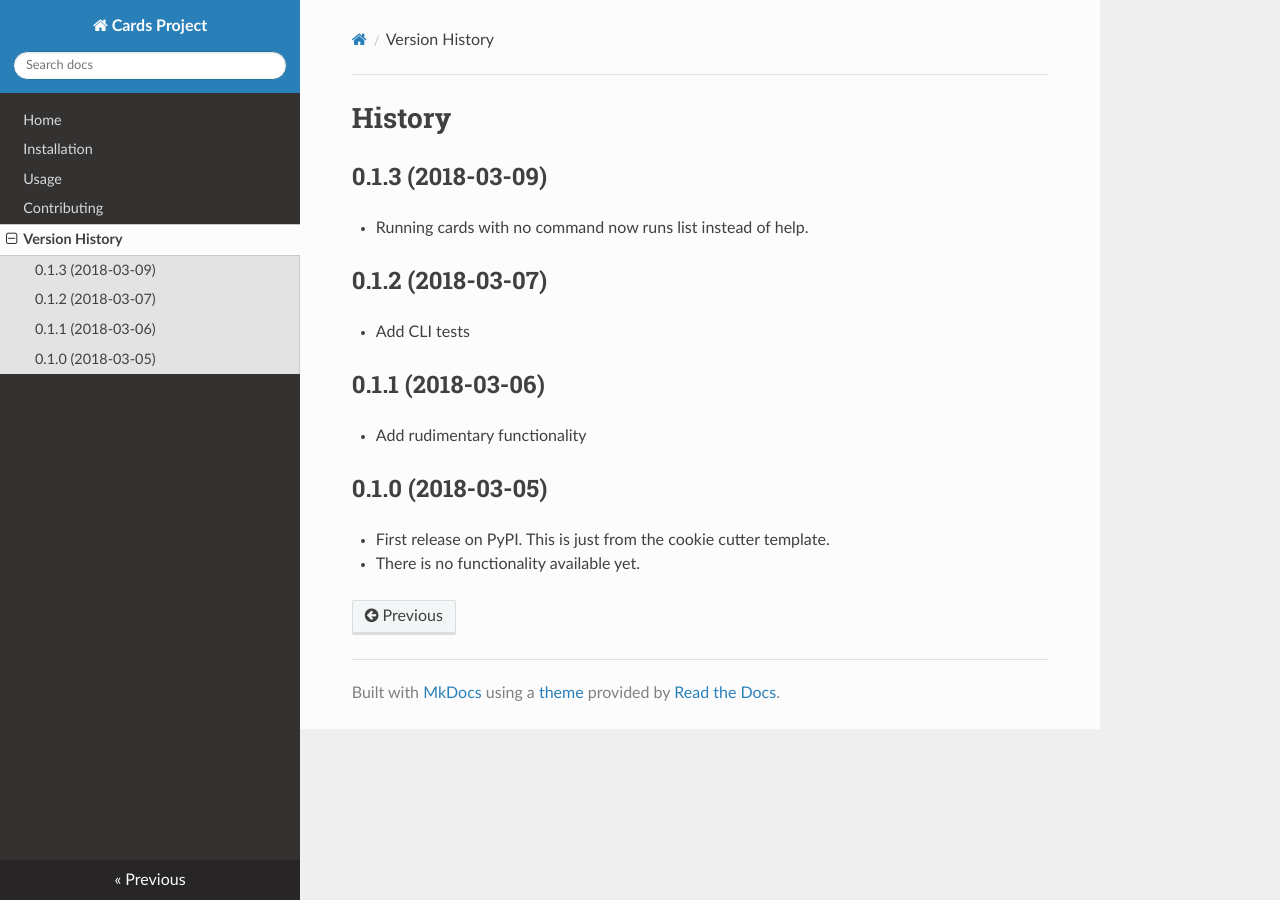
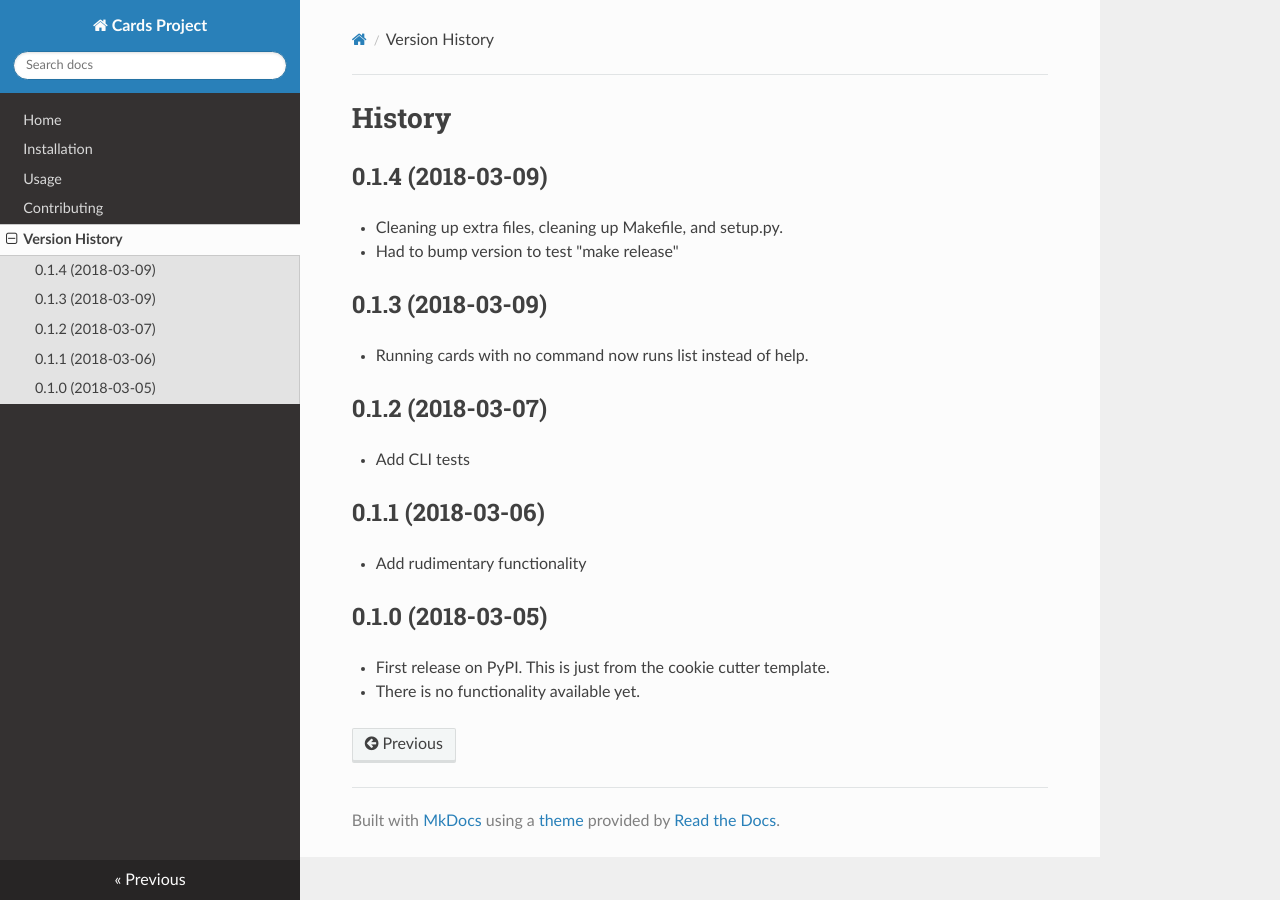
Before and after one commit to okken/cards, an MkDocs documentation site: the page built from docs/history.md, in a window 1280 px wide. Built offline with MkDocs 1.6.1, drawn with Linux system fonts in a browser that asks for light colours; nearby versions of some CDN libraries; old or Windows-style settings are respelled for this version of MkDocs.

Commit message:
document version 0.1.4

```diff
--- a/docs/history.md
+++ b/docs/history.md
@@ -1,5 +1,11 @@
 History
 =======
+
+0.1.4 (2018-03-09)
+------------------
+
+-   Cleaning up extra files, cleaning up Makefile, and setup.py.
+-   Had to bump version to test "make release"
 
 0.1.3 (2018-03-09)
 ------------------
```
